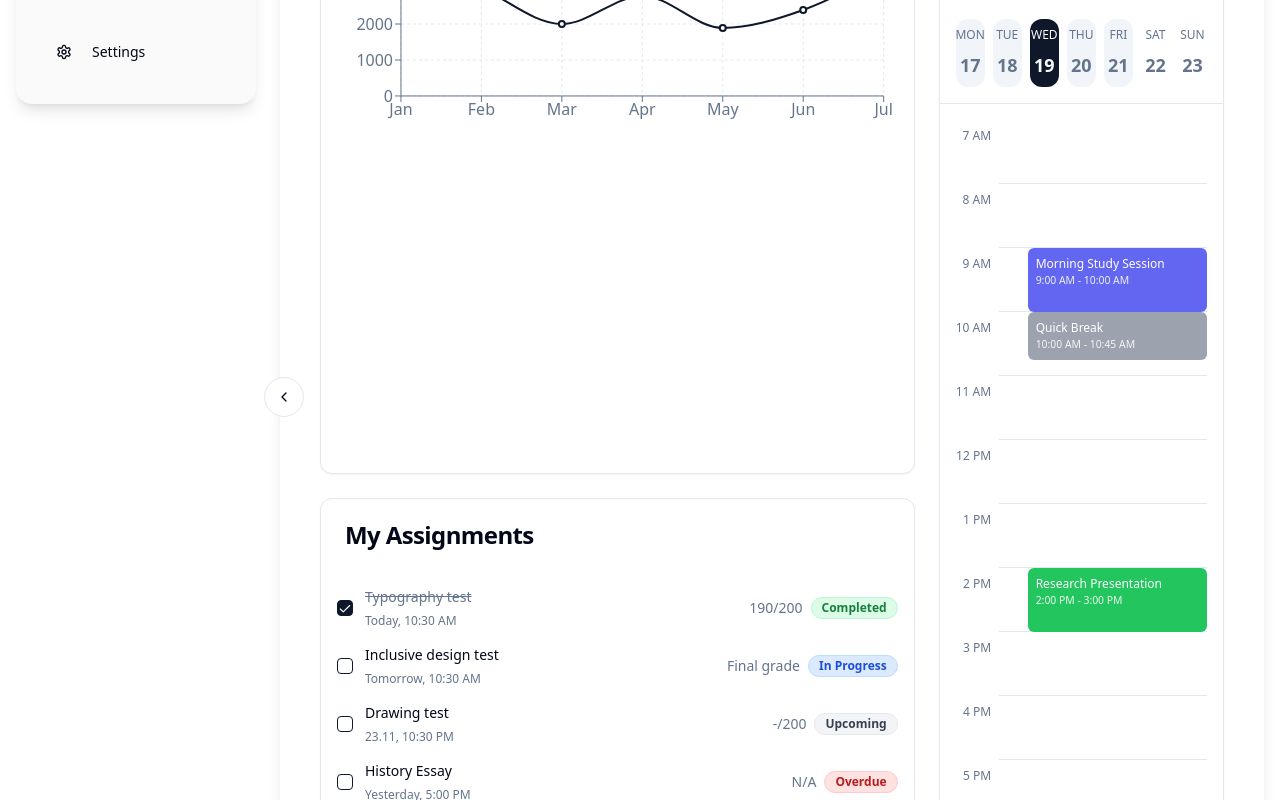
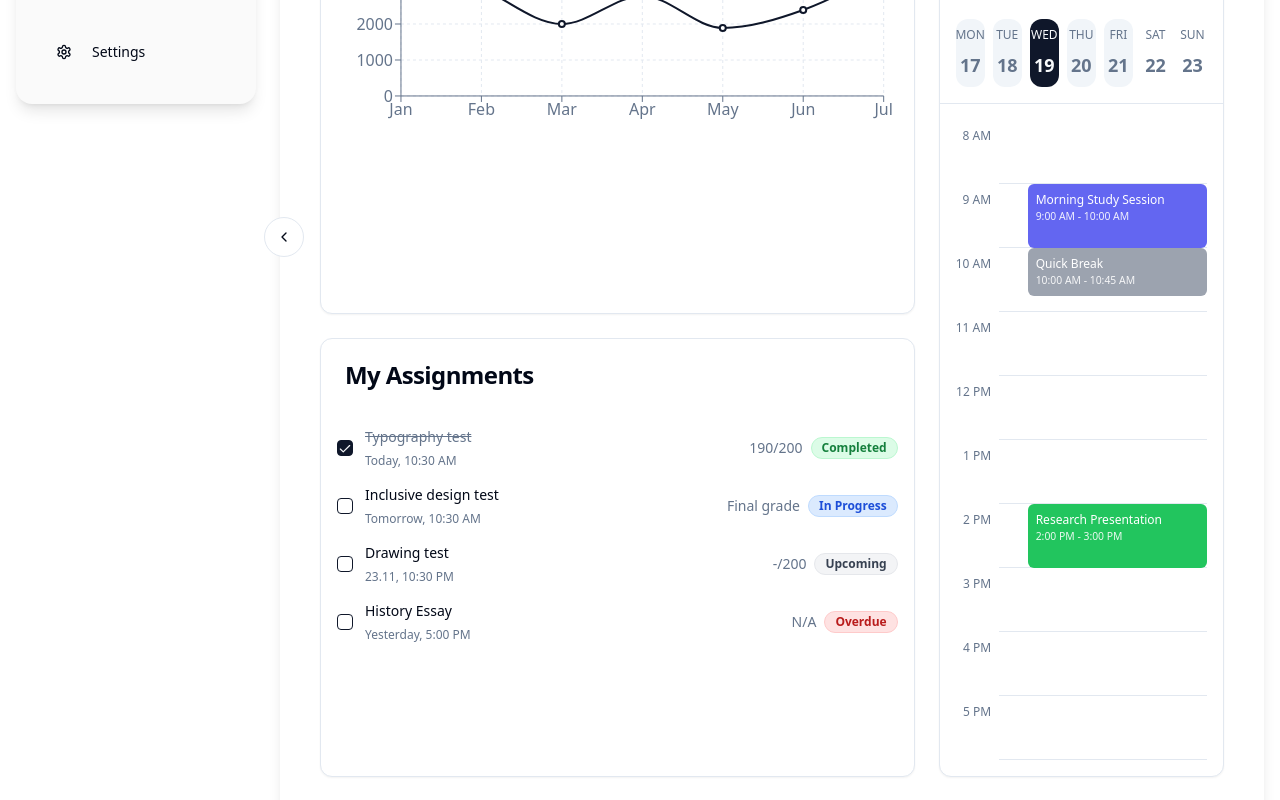
Before and after one commit to meadiljan/Student-AI-Companion, a React (Vite) app: page / in a window 1280 px wide. Shown: the part 440-1240 px from the top of the page. Built offline with nearby package versions, Linux system fonts and the light colour scheme.

Commit message:
[dyad] Adjusted the Upcoming Events timeline to a shorter, more balanced view (8 AM - 6 PM). - wrote 1 file(s)

```diff
--- a/src/components/UpcomingEvents.tsx
+++ b/src/components/UpcomingEvents.tsx
@@ -76,8 +76,8 @@ const events: Event[] = [
   },
 ];
 
-const timelineStartHour = 7; // 7 AM
-const timelineEndHour = 22; // 10 PM (exclusive, so up to 21:59)
+const timelineStartHour = 8; // Changed from 7 AM to 8 AM
+const timelineEndHour = 18; // Changed from 10 PM to 6 PM (exclusive, so up to 17:59)
 const totalTimelineHours = timelineEndHour - timelineStartHour;
 const hourHeightPx = 64; // Height of each hour slot in pixels
 
@@ -158,6 +158,8 @@ const UpcomingEvents = () => {
               const top = (startMinutesFromTimelineStart / 60) * hourHeightPx;
               const height = (durationMinutes / 60) * hourHeightPx;
 
+              // Only render if the event is within the visible timeline hours
+              if (event.end.getHours() >= timelineStartHour && event.start.getHours() < timelineEndHour) {
                 return (
                   <div
                     key={event.id}
@@ -171,6 +173,8 @@ const UpcomingEvents = () => {
                     <p className="text-[0.65rem] opacity-90">{format(event.start, "h:mm a")} - {format(event.end, "h:mm a")}</p>
                   </div>
                 );
+              }
+              return null;
             })}
 
             {/* Current time indicator */}
```
Lines whose indentation alone changed are shown as unchanged.
